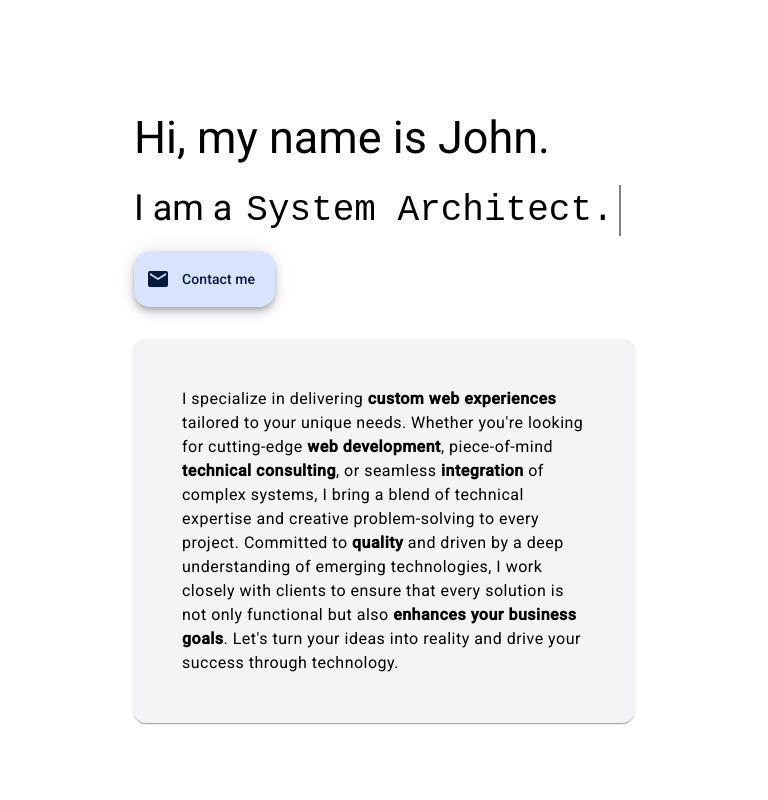
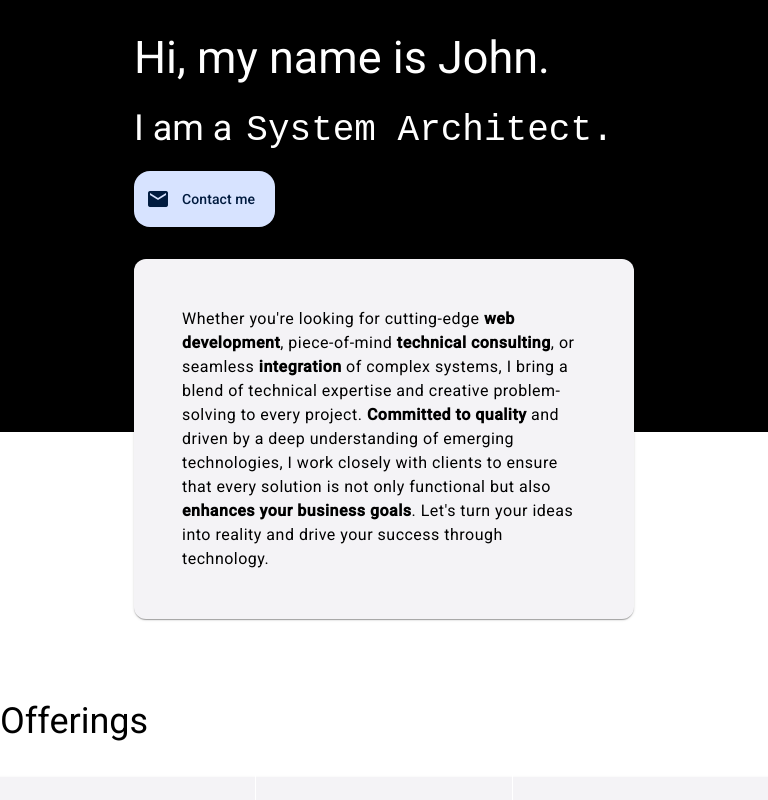
Before and after one commit to jseashell/portfolio, an Angular app: page / in a window 768 px wide. Shown: the top 800 px of the page. Built offline with nearby package versions, Linux system fonts and the light colour scheme.

Commit message:
hero background banner for mobile

```diff
--- a/src/app/app.component.css
+++ b/src/app/app.component.css
@@ -6,7 +6,10 @@
 
 main {
   width: 90rem;
-  margin: 2rem 0;
+}
+
+section.hero {
+  position: relative;
 }
 
 @media only screen and (max-width: 1020px) and (min-width: 768px) {
@@ -14,25 +17,43 @@ main {
     width: 900;
   }
 
-  main:first-child {
-    margin-top: 2rem;
+  section.hero {
+    padding-top: 2rem;
+  }
+
+  section.hero div.hero-bg {
+    position: absolute;
+    padding-top: 2rem;
+    background-color: black;
+    height: 28rem;
+    top:0;
+    right: 0;
+    left: 0;
   }
 }
 
 @media only screen and (max-width: 768px) and (min-width: 391px) {
   main {
     width: 700;
+
   }
 
-  main:first-child {
-    margin-top: 2rem;
+  section.hero {
+    padding-top: 2rem;
+  }
+
+  section.hero div.hero-bg {
+    z-index:-1;
+    position: absolute;
+    padding-top: 2rem;
+    background-color: black;
+    height: 25rem;
+    top:0;
+    right: 0;
+    left: 0;
   }
 }
 
-main:first-child {
-  margin-top: 7rem;
-}
-
-main > * {
+main section {
   margin-bottom: 5rem;
 }
--- a/src/app/app.component.html
+++ b/src/app/app.component.html
@@ -1,5 +1,6 @@
 <main>
-  <section>
+  <section class="hero">
+    <div class="hero-bg"></div>
     <app-hero></app-hero>
   </section>
   <section>
--- a/src/app/features/hero/hero.component.css
+++ b/src/app/features/hero/hero.component.css
@@ -11,6 +11,10 @@ div.heading {
   margin-left: 6rem;
 }
 
+span {
+  font-family: monospace;
+}
+
 @media only screen and (max-width: 768px) and (min-width: 391px) {
   :host {
     flex-direction: column-reverse;
@@ -21,15 +25,15 @@ div.heading {
     margin-left: unset;
     width: 500px;
     margin-bottom: 2rem;
+    color: white !important;
   }
 
   mat-card {
-    width: 500px;
+      width: 500px;
   }
 }
 
 span {
-  font-family: monospace;
   padding: 5px;
   border-right: 2px solid transparent;
   animation: blink-border 0.7s infinite;
--- a/src/app/features/hero/hero.component.html
+++ b/src/app/features/hero/hero.component.html
@@ -1,10 +1,10 @@
 <mat-card class="mat-elevation-z4">
   <mat-card-content>
     <p>
-      I specialize in delivering <b>custom web experiences</b> tailored to your unique needs. Whether you're looking for
+      Whether you're looking for
       cutting-edge <b>web development</b>, piece-of-mind <b>technical consulting</b>, or seamless <b>integration</b> of
-      complex systems, I bring a blend of technical expertise and creative problem-solving to every project. Committed
-      to <b>quality</b> and driven by a deep understanding of emerging technologies, I work closely with clients to
+      complex systems, I bring a blend of technical expertise and creative problem-solving to every project. <b>Committed
+      to quality</b> and driven by a deep understanding of emerging technologies, I work closely with clients to
       ensure that every solution is not only functional but also <b>enhances your business goals</b>. Let's turn your
       ideas into reality and drive your success through technology.
     </p>
```
